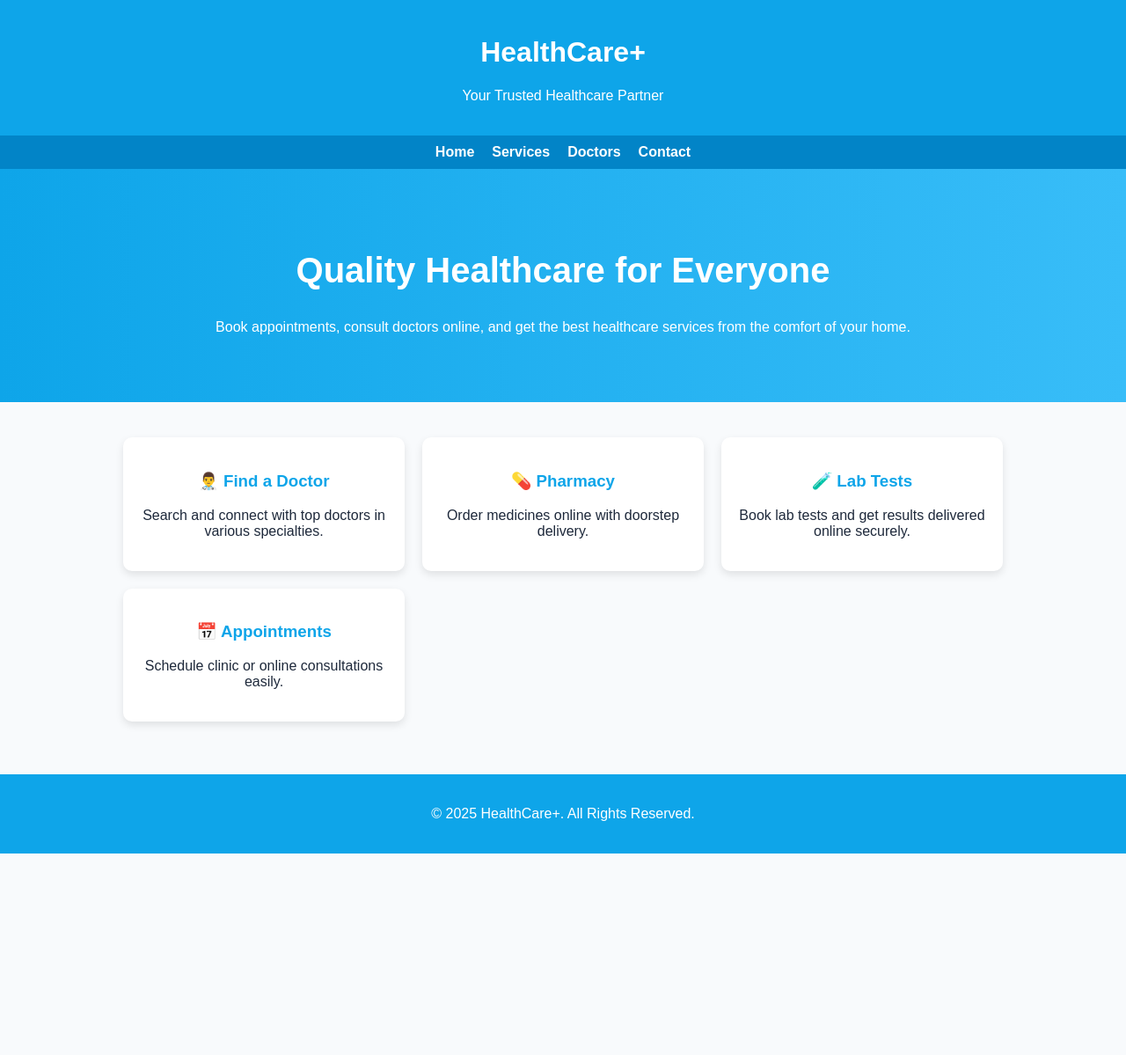
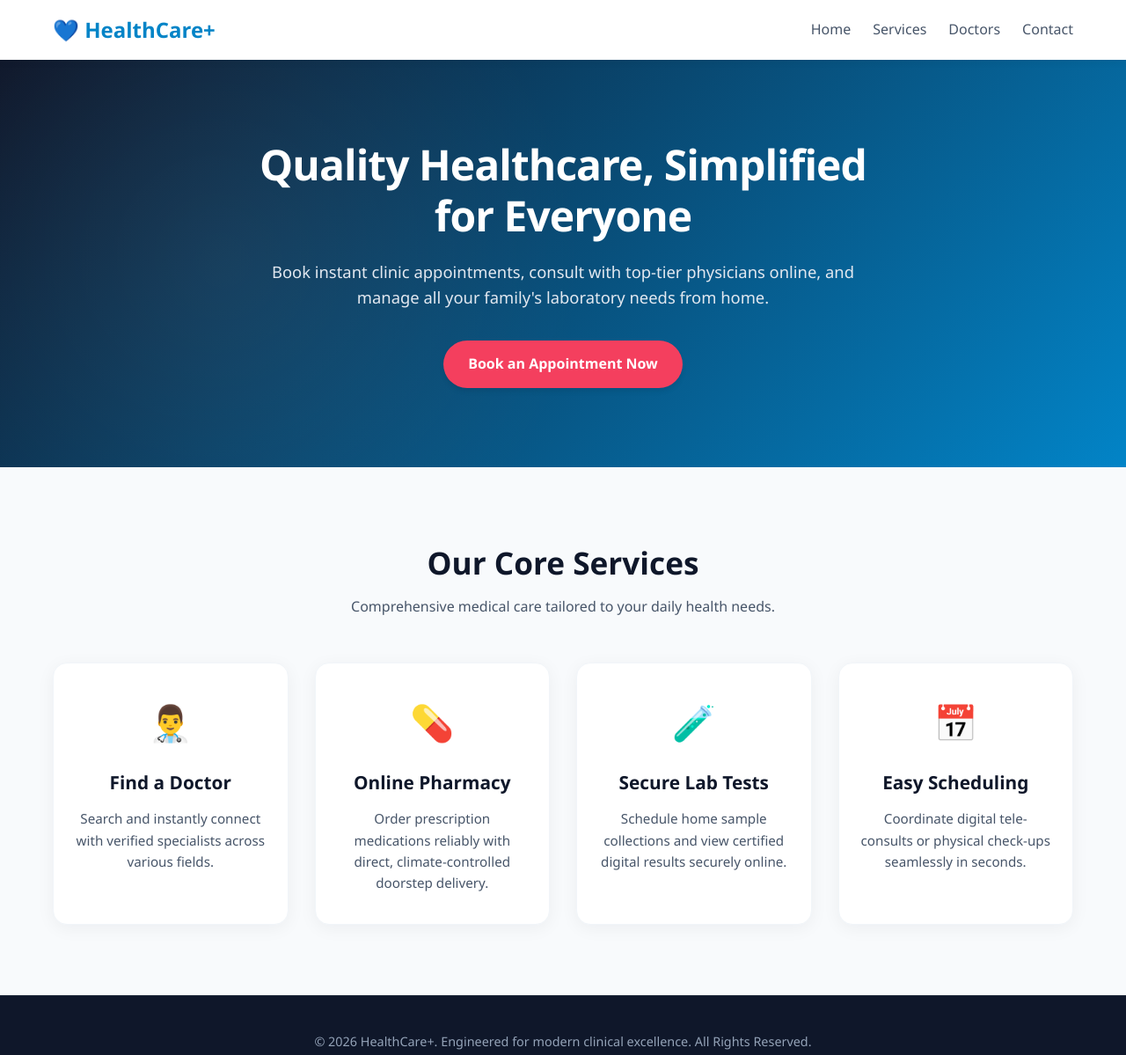
Before and after one commit to Sravanthiteppala/HealthCare, a plain HTML site: page HealthCare.html in a window 1280 px wide. Shown: the whole page at 88% size. Before the commit the page ends 970 px from the top, so only its background shows below. Drawn offline with Linux system fonts and the light colour scheme.

Commit message:
Revamp HealthCare.html with new design and layout
Updated the HealthCare website with a new design and improved layout, including a modern header, hero section, and services grid.

```diff
--- a/HealthCare.html
+++ b/HealthCare.html
@@ -3,107 +3,284 @@
 <head>
   <meta charset="UTF-8">
   <meta name="viewport" content="width=device-width, initial-scale=1.0">
-  <title>Healthcare Website</title>
+  <title>HealthCare+ | Premium Medical Services</title>
   <style>
+    :root {
+      --primary: #0284c7;
+      --primary-hover: #0369a1;
+      --accent: #f43f5e;
+      --accent-hover: #e11d48;
+      --text-dark: #0f172a;
+      --text-muted: #475569;
+      --bg-light: #f8fafc;
+    }
+
+    * {
+      box-sizing: border-box;
+      margin: 0;
+      padding: 0;
+    }
+
     body {
-      margin: 0;
-      font-family: Arial, sans-serif;
-      background: #f8fafc;
-      color: #1e293b;
+      font-family: 'Segoe UI', Roboto, Helvetica, Arial, sans-serif;
+      background: var(--bg-light);
+      color: var(--text-dark);
+      line-height: 1.6;
     }
+
+    /* Modern, Clean Header/Nav Layout */
     header {
-      background: #0ea5e9;
-      padding: 20px;
+      background: white;
+      box-shadow: 0 2px 10px rgba(0, 0, 0, 0.05);
+      position: sticky;
+      top: 0;
+      z-index: 100;
+    }
+
+    .nav-container {
+      max-width: 1200px;
+      margin: 0 auto;
+      display: flex;
+      justify-content: space-between;
+      align-items: center;
+      padding: 15px 20px;
+    }
+
+    .logo {
+      font-size: 1.5rem;
+      font-weight: 800;
+      color: var(--primary);
+      text-decoration: none;
+      display: flex;
+      align-items: center;
+      gap: 5px;
+    }
+
+    nav {
+      display: flex;
+      gap: 25px;
+      align-items: center;
+    }
+
+    nav a {
+      color: var(--text-muted);
+      text-decoration: none;
+      font-weight: 500;
+      transition: color 0.2s ease;
+    }
+
+    nav a:hover {
+      color: var(--primary);
+    }
+
+    /* High-Impact Hero Section */
+    .hero {
       text-align: center;
+      padding: 90px 20px;
+      background: linear-gradient(135deg, #0f172a 0%, #0284c7 100%);
+      color: white;
+      position: relative;
+      overflow: hidden;
+    }
+
+    /* Subtle background graphic effect */
+    .hero::before {
+      content: '';
+      position: absolute;
+      top: -50%;
+      left: -20%;
+      width: 80%;
+      height: 200%;
+      background: radial-gradient(circle, rgba(255,255,255,0.05) 0%, transparent 60%);
+      transform: rotate(-15deg);
+      pointer-events: none;
+    }
+
+    .hero-content {
+      max-width: 700px;
+      margin: 0 auto;
+      position: relative;
+      z-index: 1;
+    }
+
+    .hero h1 {
+      font-size: 3rem;
+      font-weight: 800;
+      line-height: 1.2;
+      margin-bottom: 20px;
+      letter-spacing: -0.02em;
+    }
+
+    .hero p {
+      font-size: 1.15rem;
+      color: #e2e8f0;
+      margin-bottom: 35px;
+      font-weight: 300;
+    }
+
+    /* High-Attention CTA Buttons */
+    .btn {
+      display: inline-block;
+      padding: 14px 28px;
+      border-radius: 50px;
+      font-weight: 600;
+      text-decoration: none;
+      transition: all 0.2s ease;
+      box-shadow: 0 4px 6px -1px rgba(0, 0, 0, 0.1);
+    }
+
+    .btn-accent {
+      background: var(--accent);
       color: white;
     }
-    nav {
-      display: flex;
-      justify-content: center;
-      gap: 20px;
-      background: #0284c7;
-      padding: 10px;
+
+    .btn-accent:hover {
+      background: var(--accent-hover);
+      transform: translateY(-2px);
+      box-shadow: 0 10px 15px -3px rgba(244, 63, 94, 0.3);
     }
-    nav a {
-      color: white;
-      text-decoration: none;
-      font-weight: bold;
+
+    /* Services Grid Section */
+    .services-section {
+      max-width: 1200px;
+      margin: 0 auto;
+      padding: 80px 20px;
     }
-    .hero {
+
+    .section-title {
       text-align: center;
-      padding: 60px 20px;
-      background: linear-gradient(to right, #0ea5e9, #38bdf8);
-      color: white;
+      margin-bottom: 50px;
     }
-    .hero h1 {
-      font-size: 2.5rem;
+
+    .section-title h2 {
+      font-size: 2.2rem;
+      color: var(--text-dark);
+      margin-bottom: 10px;
     }
-    .services {
-      padding: 40px 20px;
+
+    .section-title p {
+      color: var(--text-muted);
+    }
+
+    .services-grid {
       display: grid;
-      grid-template-columns: repeat(auto-fit, minmax(250px, 1fr));
-      gap: 20px;
-      max-width: 1000px;
-      margin: auto;
+      grid-template-columns: repeat(auto-fit, minmax(260px, 1fr));
+      gap: 30px;
     }
+
+    /* Micro-interactions on Cards */
     .card {
       background: white;
-      border-radius: 10px;
-      box-shadow: 0 4px 10px rgba(0,0,0,0.1);
-      padding: 20px;
+      border-radius: 16px;
+      box-shadow: 0 4px 20px rgba(15, 23, 42, 0.05);
+      padding: 35px 25px;
       text-align: center;
+      transition: all 0.3s cubic-bezier(0.4, 0, 0.2, 1);
+      border: 1px solid #f1f5f9;
     }
+
+    .card:hover {
+      transform: translateY(-8px);
+      box-shadow: 0 20px 25px -5px rgba(15, 23, 42, 0.1);
+      border-color: #e2e8f0;
+    }
+
+    .card-icon {
+      font-size: 2.5rem;
+      margin-bottom: 20px;
+      display: inline-block;
+    }
+
     .card h3 {
-      color: #0ea5e9;
+      color: var(--text-dark);
+      font-size: 1.3rem;
+      margin-bottom: 12px;
     }
+
+    .card p {
+      color: var(--text-muted);
+      font-size: 0.95rem;
+    }
+
     footer {
-      background: #0ea5e9;
+      background: #0f172a;
       text-align: center;
-      padding: 20px;
-      color: white;
-      margin-top: 20px;
+      padding: 40px 20px;
+      color: #94a3b8;
+      font-size: 0.9rem;
+      border-top: 1px solid #1e293b;
+    }
+
+    /* Responsive Adjustments */
+    @media (max-width: 768px) {
+      .nav-container {
+        flex-direction: column;
+        gap: 15px;
+      }
+      .hero h1 {
+        font-size: 2.2rem;
+      }
+      .hero padding {
+        padding: 60px 20px;
+      }
     }
   </style>
 </head>
 <body>
+
   <header>
-    <h1>HealthCare+</h1>
-    <p>Your Trusted Healthcare Partner</p>
+    <div class="nav-container">
+      <a href="#" class="logo">💙 HealthCare+</a>
+      <nav>
+        <a href="#">Home</a>
+        <a href="#">Services</a>
+        <a href="#">Doctors</a>
+        <a href="#">Contact</a>
+      </nav>
+    </div>
   </header>
 
-  <nav>
-    <a href="#">Home</a>
-    <a href="#">Services</a>
-    <a href="#">Doctors</a>
-    <a href="#">Contact</a>
-  </nav>
-
   <section class="hero">
-    <h1>Quality Healthcare for Everyone</h1>
-    <p>Book appointments, consult doctors online, and get the best healthcare services from the comfort of your home.</p>
-  </section>
-
-  <section class="services">
-    <div class="card">
-      <h3>👨‍⚕️ Find a Doctor</h3>
-      <p>Search and connect with top doctors in various specialties.</p>
-    </div>
-    <div class="card">
-      <h3>💊 Pharmacy</h3>
-      <p>Order medicines online with doorstep delivery.</p>
-    </div>
-    <div class="card">
-      <h3>🧪 Lab Tests</h3>
-      <p>Book lab tests and get results delivered online securely.</p>
-    </div>
-    <div class="card">
-      <h3>📅 Appointments</h3>
-      <p>Schedule clinic or online consultations easily.</p>
+    <div class="hero-content">
+      <h1>Quality Healthcare, Simplified for Everyone</h1>
+      <p>Book instant clinic appointments, consult with top-tier physicians online, and manage all your family's laboratory needs from home.</p>
+      <a href="#" class="btn btn-accent">Book an Appointment Now</a>
     </div>
   </section>
 
+  <main class="services-section">
+    <div class="section-title">
+      <h2>Our Core Services</h2>
+      <p>Comprehensive medical care tailored to your daily health needs.</p>
+    </div>
+
+    <div class="services-grid">
+      <div class="card">
+        <span class="card-icon">👨‍⚕️</span>
+        <h3>Find a Doctor</h3>
+        <p>Search and instantly connect with verified specialists across various fields.</p>
+      </div>
+      <div class="card">
+        <span class="card-icon">💊</span>
+        <h3>Online Pharmacy</h3>
+        <p>Order prescription medications reliably with direct, climate-controlled doorstep delivery.</p>
+      </div>
+      <div class="card">
+        <span class="card-icon">🧪</span>
+        <h3>Secure Lab Tests</h3>
+        <p>Schedule home sample collections and view certified digital results securely online.</p>
+      </div>
+      <div class="card">
+        <div class="card-icon">📅</div>
+        <h3>Easy Scheduling</h3>
+        <p>Coordinate digital tele-consults or physical check-ups seamlessly in seconds.</p>
+      </div>
+    </div>
+  </main>
+
   <footer>
-    <p>© 2025 HealthCare+. All Rights Reserved.</p>
+    <p>© 2026 HealthCare+. Engineered for modern clinical excellence. All Rights Reserved.</p>
   </footer>
+
 </body>
 </html>
```
